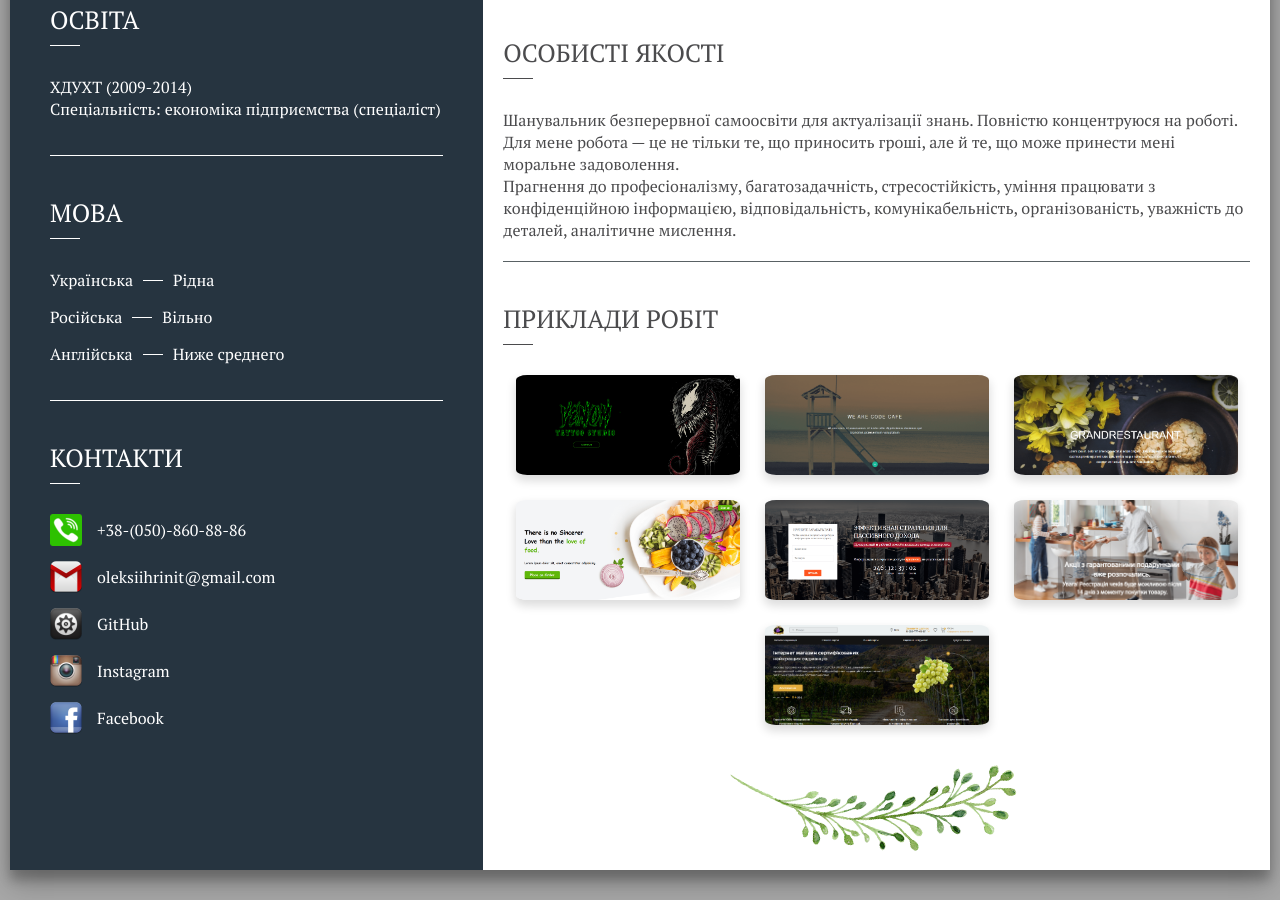
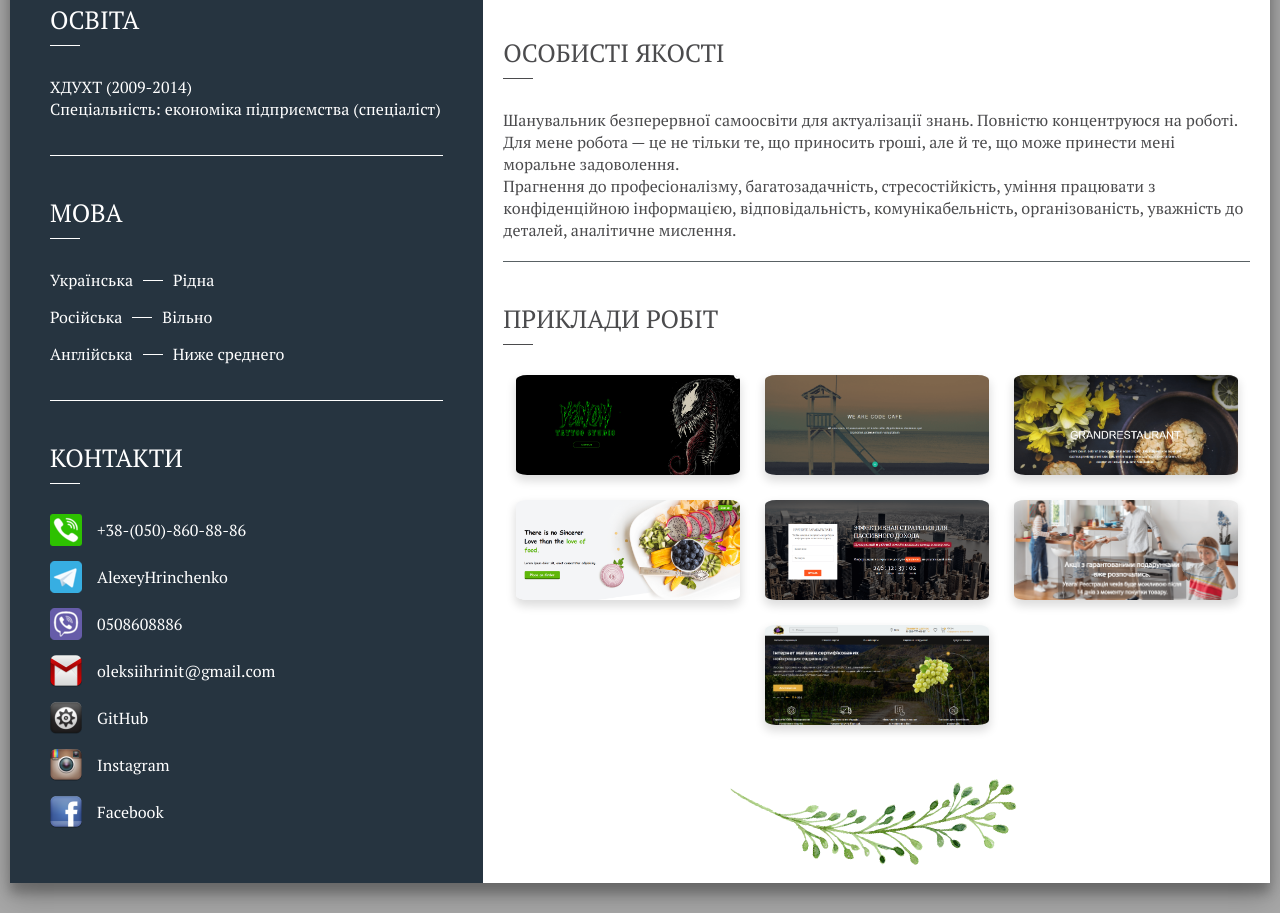
Before and after one commit to AlexeyG1991/Resume, a plain HTML site: page index.html in a window 1280 px wide. Shown: the part 646-1559 px from the top of the page. Drawn offline with Linux system fonts and the light colour scheme.

Commit message:
viber and telegram

```diff
--- a/index.html
+++ b/index.html
@@ -50,13 +50,21 @@
                         <li class="resume-info__contact-link_telephone">
                             <a href="tel:+380508608886"><img src="img/phone.png" alt="phone">+38-(050)-860-88-86</a>
                         </li>
+                        <li class="resume-info__contact-link_telegram">
+                            <a href="https://t.me/AlexeyHrinchenko" target="_blank"><img src="img/telegram.png"
+                                    alt="telegram">AlexeyHrinchenko</a>
+                        </li>
+                        <li class="resume-info__contact-link_viber">
+                            <a href="tel:+380508608886" target="_blank"><img src="img/viber.png"
+                                    alt="viber">0508608886</a>
+                        </li>
                         <li class="resume-info__contact-link_email">
                             <a href="mailto:oleksiihrinit@gmail.com" target="_blank"><img src="img/gmailmessage.png"
                                     alt="gmailme">oleksiihrinit@gmail.com</a>
                         </li>
                         <li class="resume-info__contact-link_github">
                             <a href="https://github.com/AlexeyG1991" target="_blank"><img src="img/github.png"
-                                    alt="gmailme">GitHub</a>
+                                    alt="github">GitHub</a>
                         </li>
                         <li class="resume-info__contact-link_instagram">
                             <a href="https://www.instagram.com/aleksey30031991/" target="_blank"><img
```
Also changed, not shown: img/telegram.png (added), img/viber.png (added).
